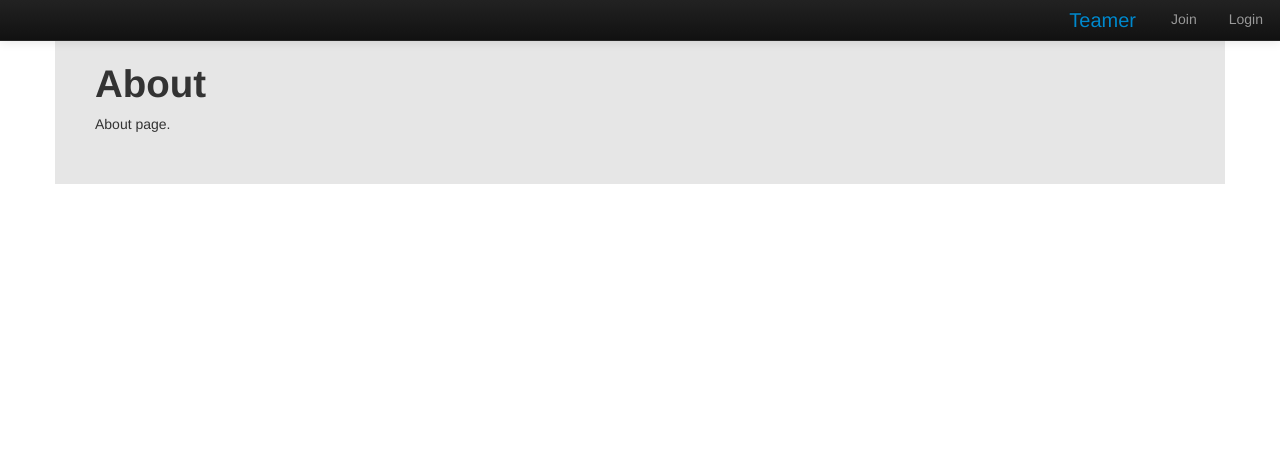
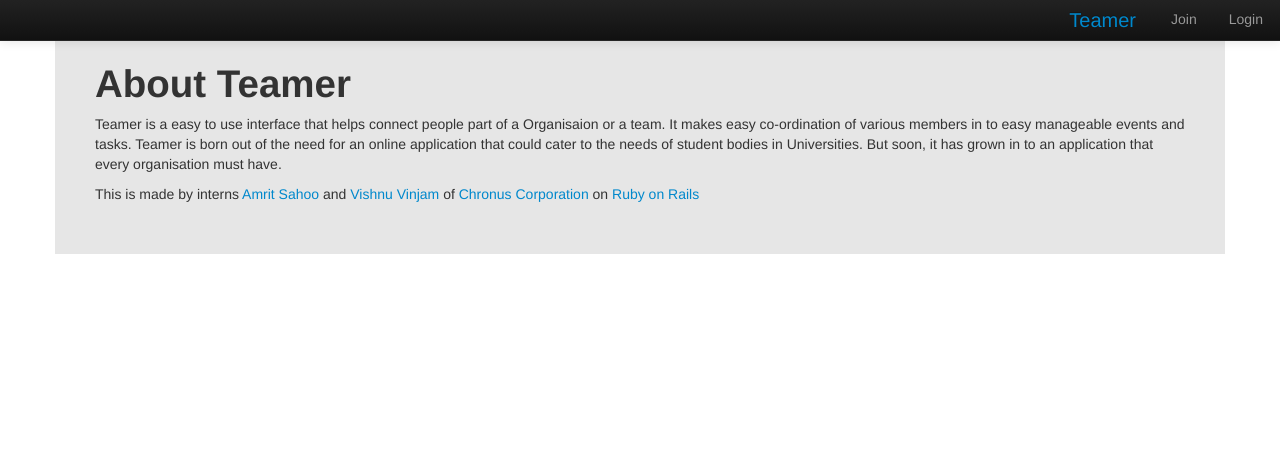
Before and after one commit to amrit92/teamerapp, a Rails app: page /about in a window 1280 px wide. Shown: the top 453 px of the page. Run offline with Rails 7, Linux system fonts and the light colour scheme; parts of the project's set-up code (start-up, migrations or seed data) failed here and were passed over; some libraries are stand-ins or nearby versions.

Commit message:
Final Changes to Teamerapp -Hope they are

```diff
--- a/app/views/pages/about.html.erb
+++ b/app/views/pages/about.html.erb
@@ -1,2 +1,12 @@
-<h1>About</h1>
-<p>About page.</p>
+<h1>About Teamer</h1>
+<p>
+	Teamer is a easy to use interface that helps connect people part of a Organisaion or a team. It makes easy co-ordination of various members in to easy manageable events and tasks.
+
+	Teamer is born out of the need for an online application that could cater to the needs of student bodies in Universities. But soon, it has grown in to an application that every organisation must have.
+
+</p>
+
+<p>
+	This is made by interns <a href="http://www.facebook.com/amrit.sahoo"> Amrit Sahoo </a> and <a href="http://www.facebook.com/vishnu.vinjam"> Vishnu Vinjam </a> of <a href="http://chronus.com"> Chronus Corporation</a> on <a href="http://rubyonrails.org/"> Ruby on Rails </a>
+
+</p>
--- a/app/views/pages/help.html.erb
+++ b/app/views/pages/help.html.erb
@@ -1,4 +1,4 @@
 <h1>Instructions</h1>
 <p>
-
+Click on 'Join' to signup Teamer <br>
 </p>
```
Also changed, not shown: app/views/pages/contact.html.erb (+5 -4 lines), Gemfile.
